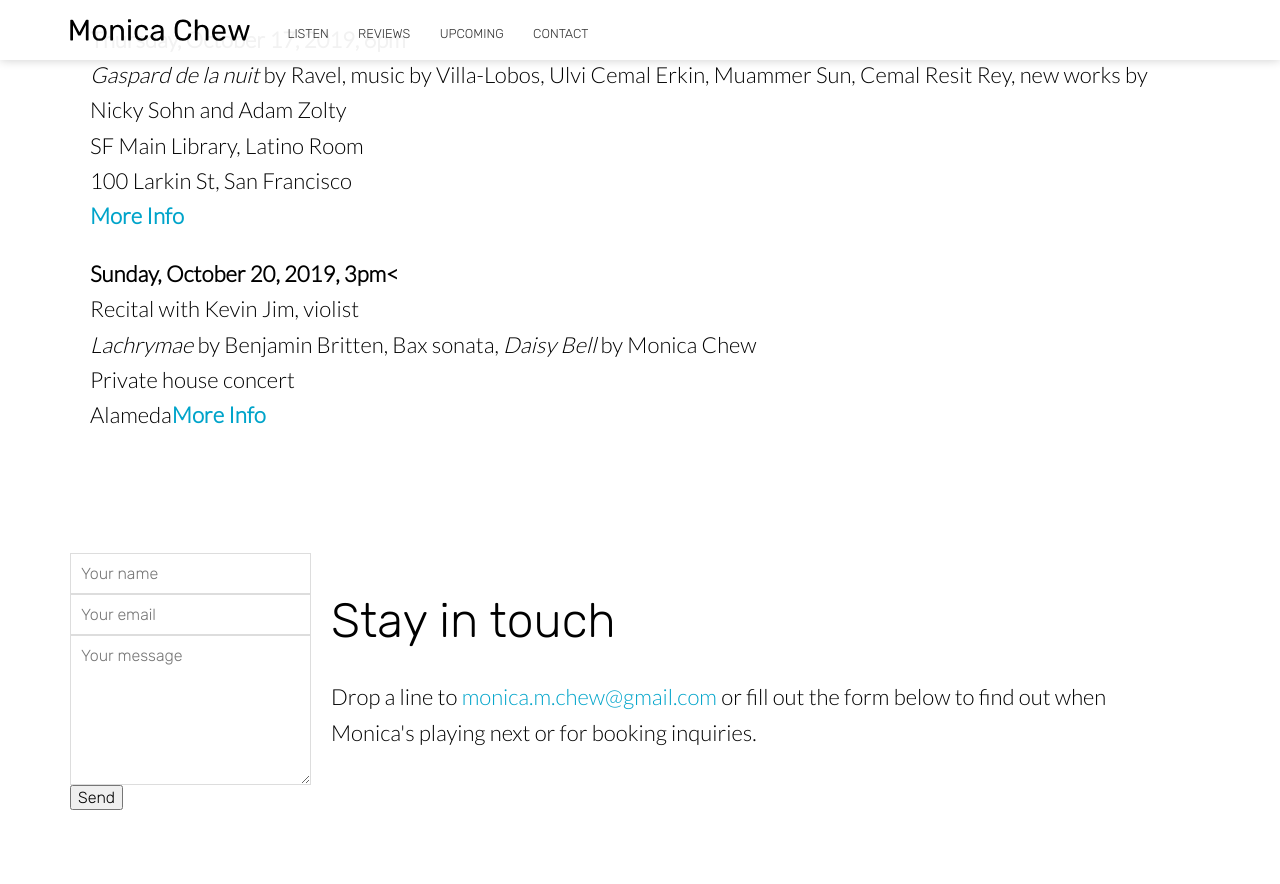
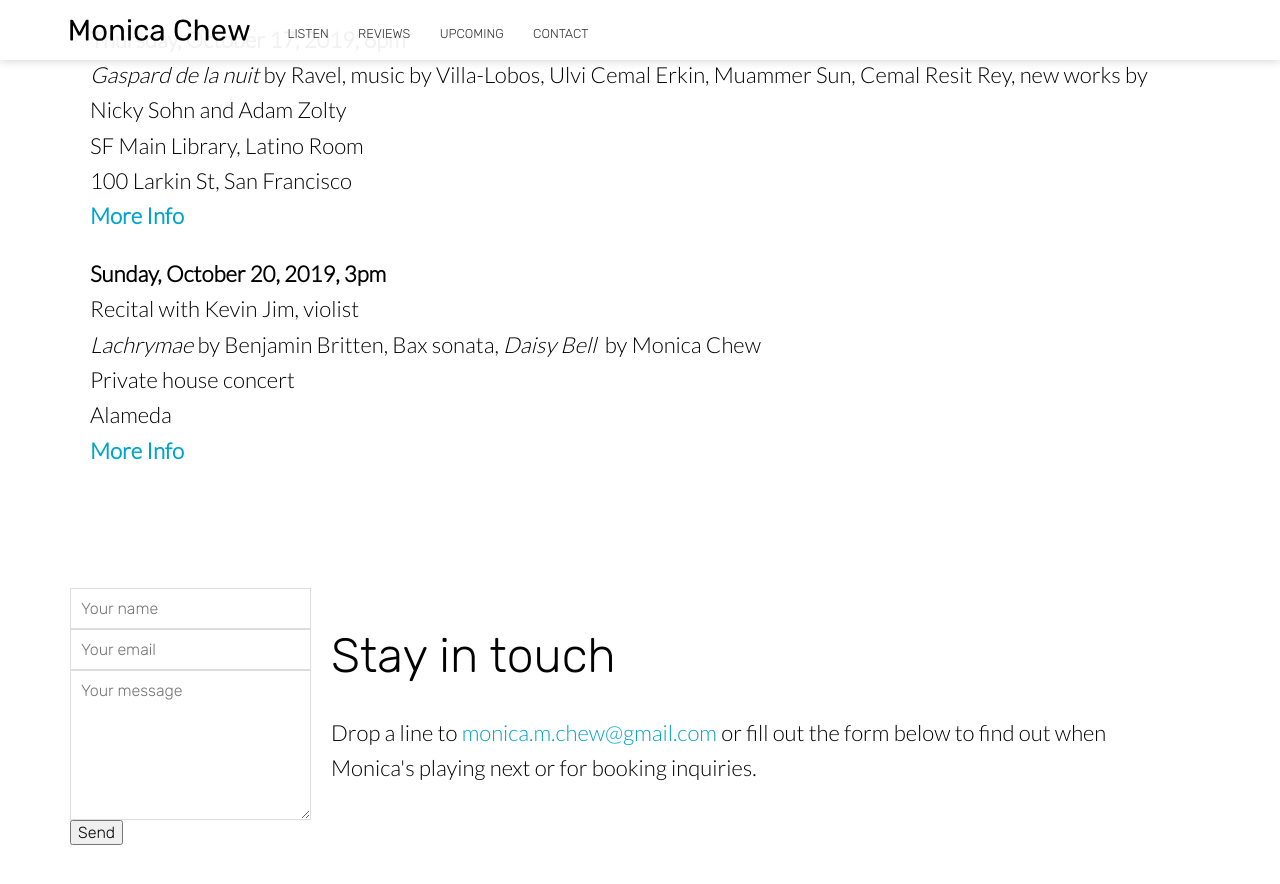
Before and after one commit to monicachew/monicachew.github.io, a Jekyll site: the page built from index.html, in a window 1280 px wide and 900 px high, scrolled down 2373 px. Shown: the top 884 px of the window. Built offline with Jekyll 4.4.1, drawn with Linux system fonts in a browser that asks for light colours; nearby versions of some CDN libraries.

```diff
--- a/index.html
+++ b/index.html
@@ -60,13 +60,13 @@ bottom_image: /uploads/monica-head.png
 					What's next?
 				</h2>
 				<p class="editable">
-					<strong>Saturday, October 12, 5pm</strong><br />Recital with Kevin Jim, violist<br /><i>Lachrymae&nbsp;</i>by Benjamin Britten, Bax sonata, <em>Daisy Bell</em> by Monica Chew<br />San Francisco Conservatory of Music, Recital Hall<br />50 Oak St, San Francisco
+					<strong>Saturday, October 12, 5pm</strong><br />Recital with Kevin Jim, violist<br /><i>Lachrymae&nbsp;</i>by Benjamin Britten, Bax sonata, <em>Daisy Bell</em>&nbsp; by Monica Chew<br />San Francisco Conservatory of Music, Recital Hall<br />50 Oak St, San Francisco
 				</p>
 			    <p class="editable">
 			    	<strong>Thursday, October 17, 2019, 6pm</strong><br /><i>Gaspard de la nuit</i>&nbsp;by Ravel, music by Villa-Lobos, Ulvi Cemal Erkin, Muammer Sun, Cemal Resit Rey, new works by Nicky Sohn and Adam Zolty<br />SF Main Library, Latino Room<br />100 Larkin St, San Francisco<br /><a href="https://sfpl.org/index.php?pg=1034533901"><b>More Info</b></a>
 			    </p>
 			    <p class="editable">
-			    	<strong>Sunday, October 20, 2019, 3pm<</strong><br />Recital with Kevin Jim, violist<br /><i>Lachrymae&nbsp;</i>by Benjamin Britten, Bax sonata, <em>Daisy Bell</em> by Monica Chew<br />Private house concert<br />Alameda<a href="https://www.eventbrite.com/e/kevin-jim-violist-and-monica-chew-piano-tickets-74851523923"><b>More Info</b></a>
+			    	<strong>Sunday, October 20, 2019, 3pm</strong><br />Recital with Kevin Jim, violist<br /><i>Lachrymae&nbsp;</i>by Benjamin Britten, Bax sonata, <em>Daisy Bell</em>&nbsp; by Monica Chew<br />Private house concert<br />Alameda<br /><a href="https://www.eventbrite.com/e/kevin-jim-violist-and-monica-chew-piano-tickets-74851523923"><b>More Info</b></a>
 			    </p>
 			</div>
 		</div>
```
